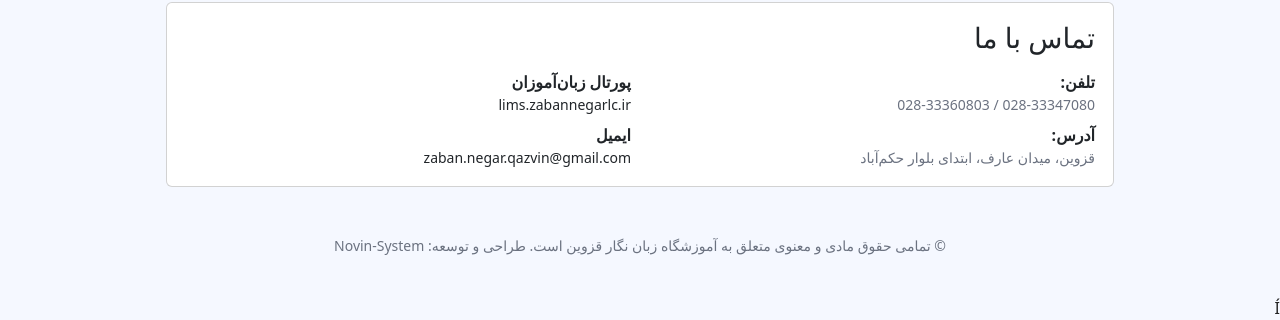
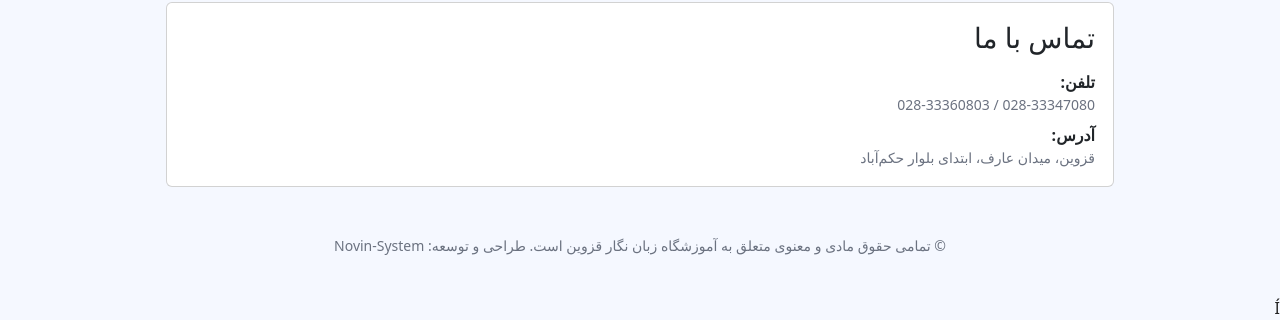
Before and after one commit to niktahashemian/zaban, a plain HTML site: page index.html in a window 1280 px wide. Shown: the part 1828-2148 px from the top of the page. Drawn offline with nearby package versions, Linux system fonts and the light colour scheme.

Commit message:
Update index.html

```diff
--- a/index.html
+++ b/index.html
@@ -221,13 +221,7 @@
                         <strong style="margin-top:8px;display:block">آدرس:</strong>
                         <div class="small" style="color:var(--muted)">قزوین، میدان عارف، ابتدای بلوار حکم‌آباد</div>
                     </div>
-                    <div style="flex:1;min-width:220px">
-                        <strong>پورتال زبان‌آموزان</strong>
-                        <div class="small"><a href="https://lims.zabannegarlc.ir"
-                                target="_blank">lims.zabannegarlc.ir</a></div>
-                        <strong style="margin-top:8px;display:block">ایمیل</strong>
-                        <div class="small">zaban.negar.qazvin@gmail.com</div>
-                    </div>
+
                 </div>
             </div>
         </section>
```
